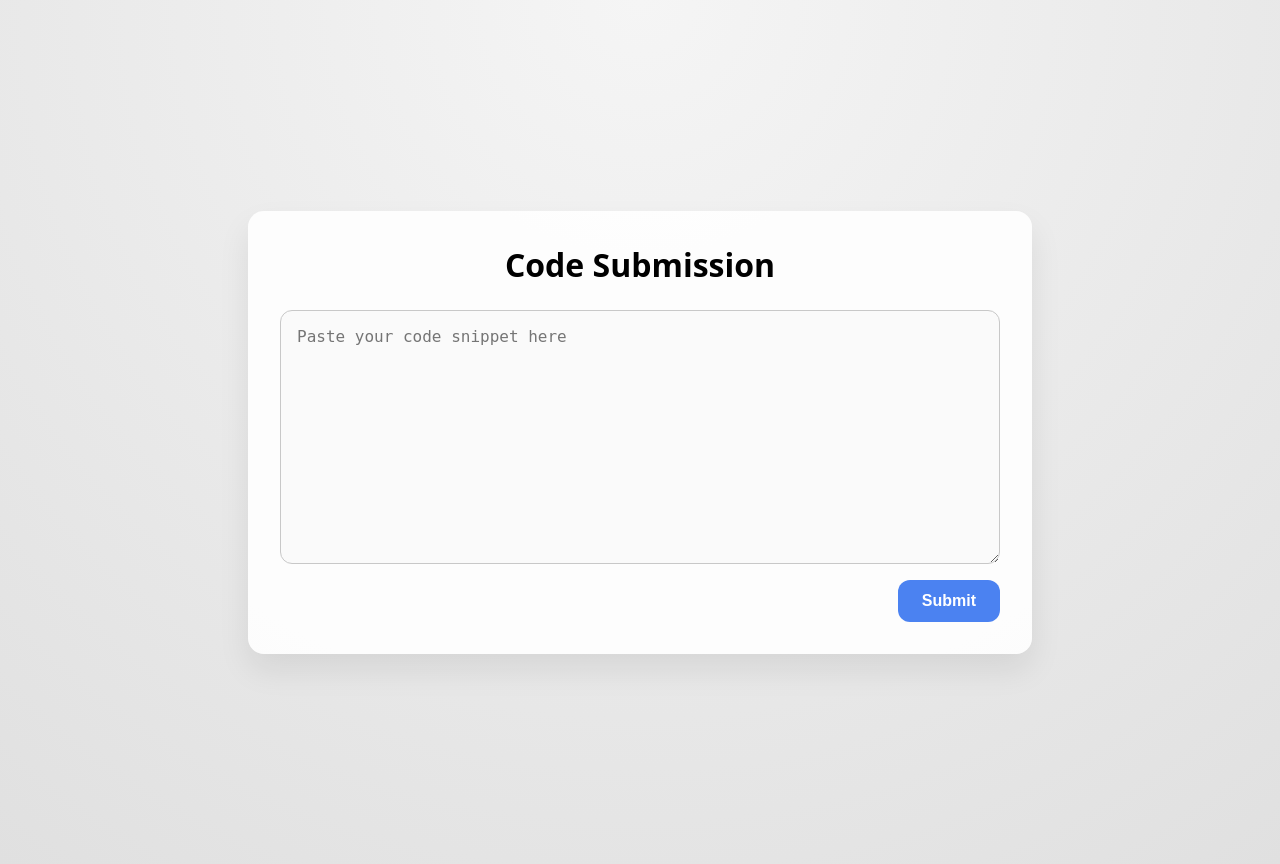
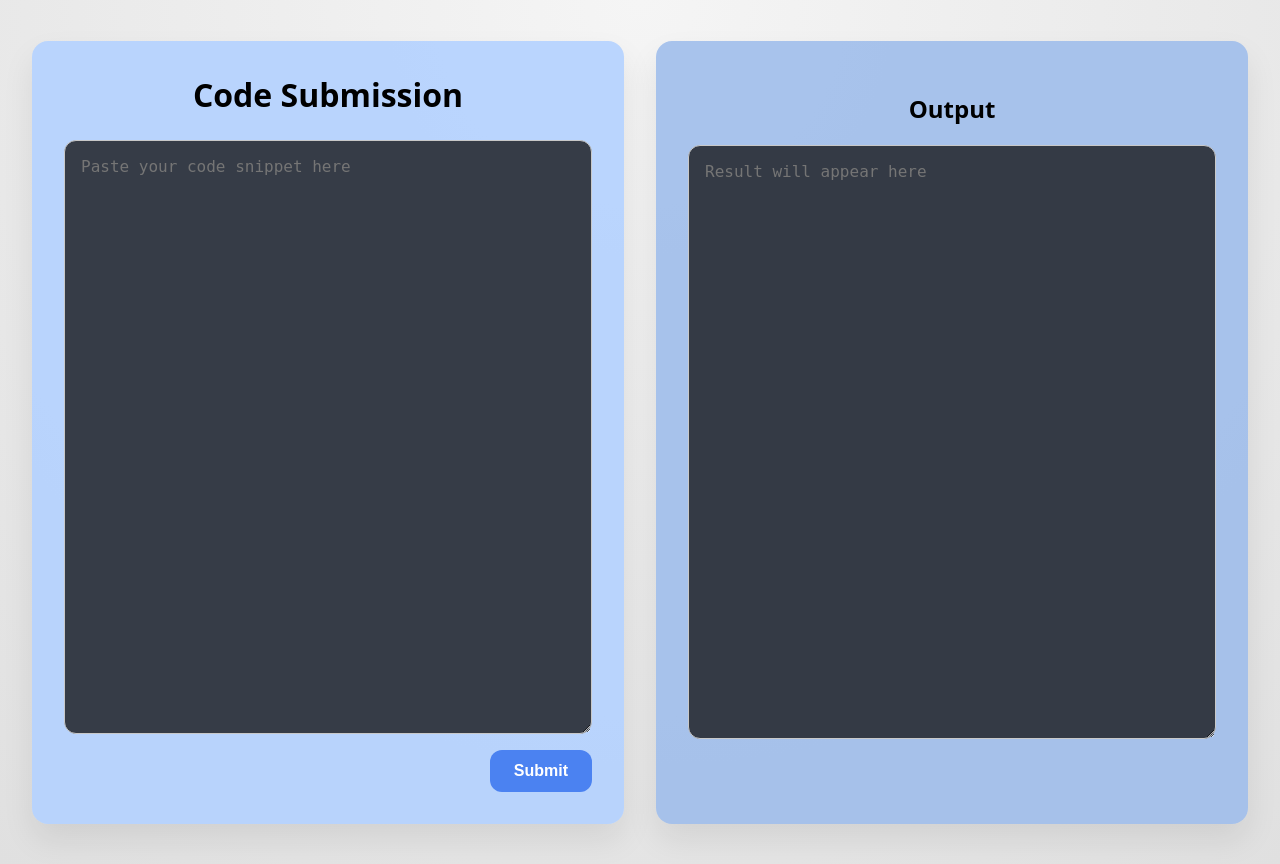
Before and after one commit to andred1729/avatars, a FastAPI app: page / in a window 1280 px wide. Run offline with FastAPI, Linux system fonts and the light colour scheme.

Commit message:
styled the UI

```diff
--- a/main.py
+++ b/main.py
@@ -4,6 +4,9 @@ from fastapi import FastAPI, Form, Request
 from fastapi.responses import HTMLResponse
 from fastapi.templating import Jinja2Templates
 from talk import talk
+from dotenv import load_dotenv
+
+load_dotenv()
 
 app = FastAPI(title="Code Submission App")
 
--- a/templates/index.html
+++ b/templates/index.html
@@ -20,21 +20,38 @@
         background: radial-gradient(circle at top, #f5f5f5, #e0e0e0);
       }
 
-      main {
+      .container {
         margin: auto;
-        width: min(720px, 100%);
+        width: min(1440px, 100%);
+        display: flex;
+        gap: 2rem;
+      }
+
+      .left-div, .right-div {
+        flex: 1;
         padding: 2rem;
         border-radius: 1rem;
-        background-color: rgba(255, 255, 255, 0.9);
         box-shadow: 0 1rem 2rem rgba(0, 0, 0, 0.08);
         display: flex;
         flex-direction: column;
-        gap: 1.5rem;
+      }
+
+      .left-div {
+        background-color: rgba(180, 210, 255, 0.9);
+      }
+
+      .right-div {
+        background-color: rgba(160, 190, 235, 0.9);
       }
 
       h1 {
         margin: 0;
         font-size: 2rem;
+        text-align: center;
+        margin-bottom: 1.5rem;
+      }
+
+      .right-div h2 {
         text-align: center;
       }
 
@@ -44,18 +61,19 @@
         gap: 1rem;
       }
 
-      textarea {
+      .styled-textarea {
         resize: vertical;
-        min-height: 220px;
+        min-height: 70vh;
         padding: 1rem;
         font-family: "JetBrains Mono", "Fira Code", "SF Mono", monospace;
         font-size: 1rem;
         border: 1px solid #c8c8c8;
         border-radius: 0.75rem;
-        background-color: rgba(250, 250, 250, 0.9);
+        background-color: rgba(40, 44, 52, 0.9);
+        color: #f8f8f2;
       }
 
-      textarea:focus {
+      .styled-textarea:focus {
         outline: none;
         border-color: #4b82f1;
         box-shadow: 0 0 0 3px rgba(75, 130, 241, 0.25);
@@ -117,13 +135,15 @@
     </style>
   </head>
   <body>
-    <main>
+    <div class="container">
+      <div class="left-div">
         <h1>Code Submission</h1>
         <form action="/submit" method="post">
           <label for="code" class="sr-only">Paste your code snippet</label>
           <textarea
             id="code"
             name="code"
+            class="styled-textarea"
             placeholder="Paste your code snippet here"
             required
           ></textarea>
@@ -143,13 +163,17 @@
           <pre>{{ error }}</pre>
         </section>
         {% endif %}
-
-      {% if result %}
-      <section class="result">
-        <h2>Result</h2>
-        <pre>{{ result }}</pre>
-      </section>
-      {% endif %}
-    </main>
+      </div>
+      <div class="right-div">
+        <h2>Output</h2>
+        <textarea
+          id="output"
+          name="output"
+          class="styled-textarea"
+          placeholder="Result will appear here"
+          readonly
+        >{% if result %}{{ result }}{% endif %}</textarea>
+      </div>
+    </div>
   </body>
 </html>
```
Lines whose indentation alone changed are shown as unchanged.
